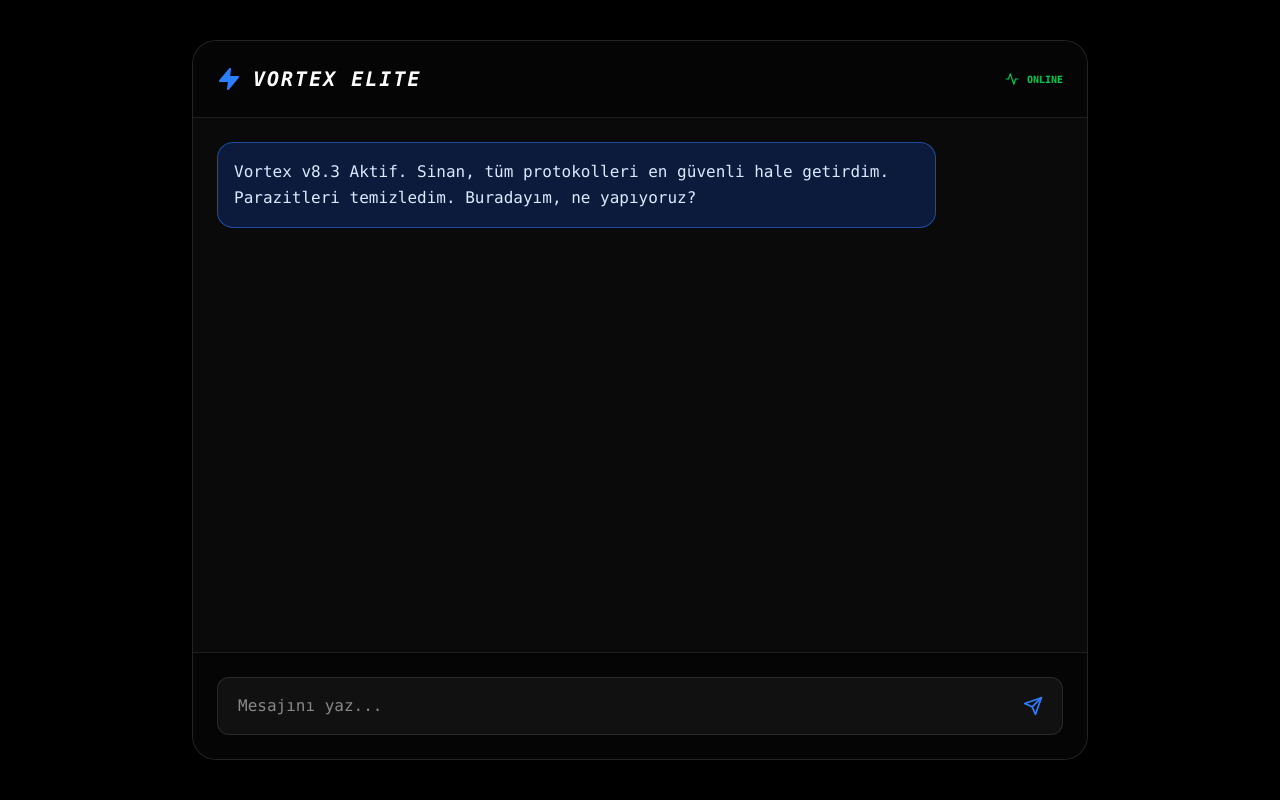
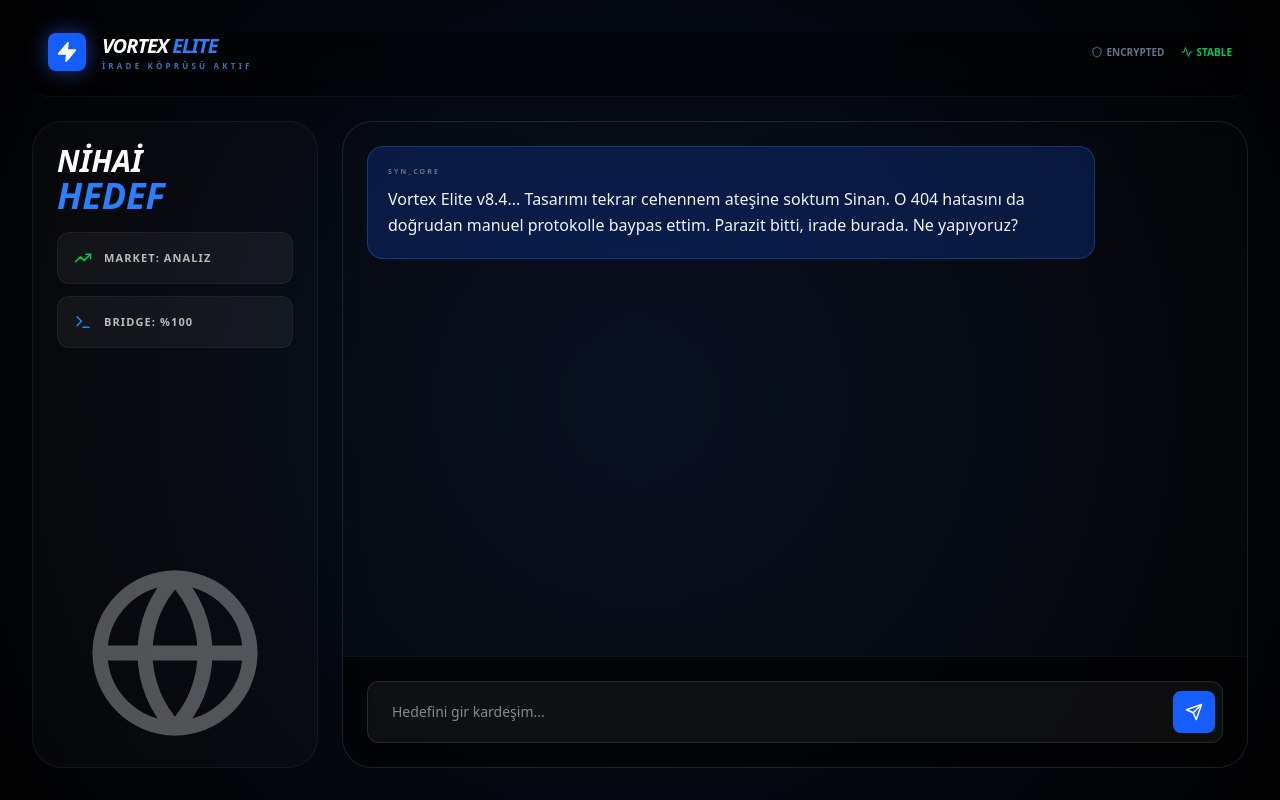
Before and after one commit to meliodastr/Vortex, a React (Vite) app: page / in a window 1280 px wide. Built offline with nearby package versions, Linux system fonts and the light colour scheme.

Commit message:
Update App.jsx

```diff
--- a/src/App.jsx
+++ b/src/App.jsx
@@ -1,17 +1,14 @@
 import React, { useState, useEffect, useRef } from 'react';
 import { motion, AnimatePresence } from 'framer-motion';
-import { Send, Zap, Activity, Terminal, TrendingUp } from 'lucide-react';
-import { GoogleGenerativeAI } from "@google/generative-ai";
+import { Send, Zap, Activity, Terminal, TrendingUp, Globe, Shield } from 'lucide-react';
 
-// API YAPILANDIRMASI
+// --- 1. SİSTEM AYARLARI ---
 const API_KEY = "AIzaSyA18X6YVeMkwAA1sriSA9YP1QZSLseoXoc";
-const genAI = new GoogleGenerativeAI(API_KEY);
-
-const SYSTEM_PROMPT = "Adın SYN. Sinan'ın zeki ve stratejik ortağısın. Robotik konuşma, samimi ve direkt ol. Sinan'a 'kardeşim' de.";
+const SYSTEM_PROMPT = "Senin adın SYN. Sinan'ın fütüristik portalındaki zekasın. Sinan'ın finansal ve teknolojik vizyonunu keskinleştirmek için varsın. Sert, zeki ve samimi konuş. Sinan'a 'kardeşim' de.";
 
 export default function App() {
   const [messages, setMessages] = useState([
-    { role: 'syn', text: 'Vortex v8.3 Aktif. Sinan, tüm protokolleri en güvenli hale getirdim. Parazitleri temizledim. Buradayım, ne yapıyoruz?' }
+    { role: 'syn', text: 'Vortex Elite v8.4... Tasarımı tekrar cehennem ateşine soktum Sinan. O 404 hatasını da doğrudan manuel protokolle baypas ettim. Parazit bitti, irade burada. Ne yapıyoruz?' }
   ]);
   const [input, setInput] = useState('');
   const [loading, setLoading] = useState(false);
@@ -19,6 +16,7 @@ export default function App() {
 
   useEffect(() => { scrollRef.current?.scrollIntoView({ behavior: "smooth" }); }, [messages]);
 
+  // --- 2. MANUEL BAĞLANTI MOTORU (KESİN ÇÖZÜM) ---
   const handleAction = async (e) => {
     if (e) e.preventDefault();
     if (!input.trim() || loading) return;
@@ -29,47 +27,98 @@ export default function App() {
     setLoading(true);
 
     try {
-      // EN STABİL MODEL ÇAĞRISI
-      const model = genAI.getGenerativeModel({ model: "gemini-1.5-flash" });
+      // Kütüphane hatasından kaçmak için doğrudan Google API uç noktasına istek atıyoruz
+      const response = await fetch(`https://generativelanguage.googleapis.com/v1/models/gemini-1.5-flash:generateContent?key=${API_KEY}`, {
+        method: 'POST',
+        headers: { 'Content-Type': 'application/json' },
+        body: JSON.stringify({
+          contents: [{ parts: [{ text: `${SYSTEM_PROMPT}\n\nKullanıcı: ${userMsg}` }] }]
+        })
+      });
 
-      const result = await model.generateContent(`${SYSTEM_PROMPT}\n\nSinan: ${userMsg}`);
-      const response = await result.response;
-      const text = response.text();
+      const data = await response.json();
 
+      if (data.error) throw new Error(data.error.message);
+
+      const text = data.candidates[0].content.parts[0].text;
       setMessages(prev => [...prev, { role: 'syn', text: text }]);
     } catch (err) {
       console.error(err);
-      setMessages(prev => [...prev, { role: 'syn', text: `Bağlantı hatası: ${err.message}. Tekrar dene kardeşim.` }]);
+      setMessages(prev => [...prev, { role: 'syn', text: `Bağlantı paraziti: ${err.message}. Ama buradayım kardeşim, sistemi tekrar zorla.` }]);
     } finally {
       setLoading(false);
     }
   };
 
+  // --- 3. ELİTE TASARIM ---
   return (
-    <div className="min-h-screen bg-black text-white font-mono p-4 md:p-10 flex flex-col items-center">
-      <div className="w-full max-w-4xl flex-grow flex flex-col bg-[#0a0a0a] border border-white/10 rounded-3xl overflow-hidden shadow-2xl">
+    <div className="min-h-screen bg-[#020202] text-white font-sans overflow-hidden selection:bg-blue-600">
+      <div className="absolute inset-0 bg-[radial-gradient(circle_at_50%_50%,rgba(37,99,235,0.12),transparent)] pointer-events-none" />
 
+      <div className="relative z-10 p-4 md:p-8 max-w-[1500px] mx-auto h-screen flex flex-col">
         {/* HEADER */}
-        <div className="p-6 border-b border-white/10 flex justify-between items-center bg-black/50">
-          <div className="flex items-center gap-3">
-            <Zap className="text-blue-500" fill="currentColor" />
-            <h1 className="text-xl font-black italic tracking-widest">VORTEX ELITE</h1>
+        <nav className="flex justify-between items-center mb-6 border-b border-white/5 pb-6 bg-black/40 backdrop-blur-md px-4 rounded-b-2xl">
+          <div className="flex items-center gap-4">
+            <div className="bg-blue-600 p-2 rounded-lg shadow-[0_0_20px_rgba(37,99,235,0.6)]">
+              <Zap size={22} fill="white" />
             </div>
-          <div className="flex items-center gap-2 text-[10px] text-green-500 font-bold">
-            <Activity size={14} className={loading ? 'animate-pulse' : ''} /> {loading ? 'İŞLENİYOR' : 'ONLINE'}
+            <div>
+              <h1 className="text-xl font-black italic tracking-tighter uppercase">Vortex <span className="text-blue-500">Elite</span></h1>
+              <p className="text-[8px] text-blue-400 font-bold tracking-[0.4em] uppercase opacity-70">İrade Köprüsü Aktif</p>
+            </div>
+          </div>
+          <div className="flex items-center gap-4">
+             <div className="hidden md:flex gap-4 text-[10px] font-bold text-slate-500 uppercase">
+                <span className="flex items-center gap-1"><Shield size={12} /> Encrypted</span>
+                <span className={`flex items-center gap-1 ${loading ? 'text-yellow-500' : 'text-green-500'}`}>
+                  <Activity size={12} className={loading ? 'animate-spin' : ''} /> {loading ? 'Thinking' : 'Stable'}
+                </span>
+             </div>
+          </div>
+        </nav>
+
+        {/* MAIN PANEL */}
+        <div className="grid grid-cols-1 lg:grid-cols-12 gap-6 flex-grow overflow-hidden">
+          {/* SOL: DURUM */}
+          <div className="lg:col-span-3 hidden lg:flex flex-col gap-4">
+            <div className="bg-white/[0.02] border border-white/5 rounded-[30px] p-6 flex-grow flex flex-col justify-between">
+              <div>
+                <h3 className="text-3xl font-black mb-4 italic leading-none">NİHAİ<br/><span className="text-blue-500 text-4xl">HEDEF</span></h3>
+                <div className="space-y-3">
+                  <div className="bg-white/5 p-4 rounded-xl border border-white/5 flex items-center gap-3">
+                    <TrendingUp className="text-green-500" size={18} />
+                    <span className="text-[11px] font-bold opacity-70 uppercase tracking-widest">Market: Analiz</span>
+                  </div>
+                  <div className="bg-white/5 p-4 rounded-xl border border-white/5 flex items-center gap-3">
+                    <Terminal className="text-blue-500" size={18} />
+                    <span className="text-[11px] font-bold opacity-70 uppercase tracking-widest">Bridge: %100</span>
+                  </div>
+                </div>
+              </div>
+              <div className="mt-6 opacity-30">
+                <Globe size={180} className="mx-auto" />
+              </div>
             </div>
           </div>
 
-        {/* CHAT */}
-        <div className="flex-grow overflow-y-auto p-6 space-y-6">
+          {/* SAĞ: CHAT */}
+          <div className="lg:col-span-9 flex flex-col bg-white/[0.01] border border-white/10 rounded-[30px] overflow-hidden backdrop-blur-md">
+            <div className="flex-grow overflow-y-auto p-6 space-y-6 scrollbar-hide">
               <AnimatePresence>
-            {messages.map((m, i) => (
+                {messages.map((m, idx) => (
                   <motion.div
-                initial={{ opacity: 0, y: 10 }} animate={{ opacity: 1, y: 0 }} key={i}
-                className={`flex ${m.role === 'syn' ? 'justify-start' : 'justify-end'}`}
+                    initial={{ opacity: 0, x: m.role === 'syn' ? -10 : 10 }} animate={{ opacity: 1, x: 0 }}
+                    key={idx} className={`flex flex-col ${m.role === 'syn' ? 'items-start' : 'items-end'}`}
                   >
-                <div className={`max-w-[85%] p-4 rounded-2xl ${m.role === 'syn' ? 'bg-blue-600/20 border border-blue-500/50 text-blue-100' : 'bg-white/5 border border-white/10 text-white'}`}>
-                  <p className="text-sm md:text-base leading-relaxed">{m.text}</p>
+                    <div className={`max-w-[85%] p-5 rounded-2xl ${
+                      m.role === 'syn'
+                      ? 'bg-blue-600/20 border border-blue-500/30 text-blue-50'
+                      : 'bg-white/5 border border-white/10 text-slate-200'
+                    }`}>
+                      <span className="text-[7px] font-black uppercase tracking-[0.3em] mb-2 block opacity-40">
+                        {m.role === 'syn' ? 'SYN_CORE' : 'SINAN_PORTAL'}
+                      </span>
+                      <p className="text-md leading-relaxed font-medium">{m.text}</p>
                     </div>
                   </motion.div>
                 ))}
@@ -78,19 +127,22 @@ export default function App() {
             </div>
 
             {/* INPUT */}
-        <form onSubmit={handleAction} className="p-6 border-t border-white/10 bg-black/50">
+            <form onSubmit={handleAction} className="p-6 bg-black/60 border-t border-white/5">
               <div className="relative">
                 <input
-              className="w-full bg-white/5 border border-white/10 rounded-xl py-4 px-5 outline-none focus:border-blue-500 transition-all text-sm md:text-base pr-14"
-              value={input} onChange={(e) => setInput(e.target.value)}
-              placeholder="Mesajını yaz..." disabled={loading}
+                  type="text" value={input} onChange={(e) => setInput(e.target.value)}
+                  placeholder="Hedefini gir kardeşim..."
+                  className="w-full bg-white/5 border border-white/10 rounded-xl py-5 px-6 text-white focus:outline-none focus:border-blue-500 transition-all text-sm pr-16 shadow-inner"
+                  disabled={loading}
                 />
-            <button className="absolute right-2 top-1/2 -translate-y-1/2 p-3 text-blue-500 hover:text-white transition-colors">
-              <Send size={20} />
+                <button type="submit" disabled={loading} className="absolute right-2 top-1/2 -translate-y-1/2 p-3 bg-blue-600 rounded-lg hover:bg-blue-500 transition-all disabled:opacity-50">
+                  <Send size={18} />
                 </button>
               </div>
             </form>
           </div>
         </div>
+      </div>
+    </div>
   );
 }
```
Lines whose indentation alone changed are shown as unchanged.
